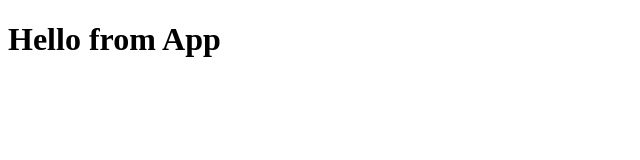
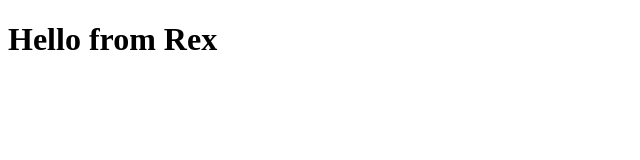
Before and after one commit to elpopes/w10d5, a React (Create React App) app in the folder art-museum/: page / in a window 1280 px wide. Shown: the top 160 px of the page, without its empty margins (0-640 px from the left). Built offline with nearby package versions, Linux system fonts and the light colour scheme.

Commit message:
Complete 7

```diff
--- a/art-museum/package.json
+++ b/art-museum/package.json
@@ -8,6 +8,7 @@
     "@testing-library/user-event": "^12.8.3",
     "react": "^18.2.0",
     "react-dom": "^18.2.0",
+    "react-router-dom": "^5.3.4",
     "react-scripts": "5.0.1"
   },
   "scripts": {
--- a/art-museum/src/App.js
+++ b/art-museum/src/App.js
@@ -1,7 +1,5 @@
 function App() {
-  return (
-    <h1>Hello from App</h1>
-  );
+  return <h1>Hello from Rex</h1>;
 }
 
 export default App;
--- /dev/null
+++ b/art-museum/src/Root.js
@@ -0,0 +1,10 @@
+import App from "./App";
+import { BrowserRouter } from "react-router-dom/cjs/react-router-dom.min";
+
+export function Root() {
+  return (
+    <BrowserRouter>
+      <App />
+    </BrowserRouter>
+  );
+}
--- a/art-museum/src/index.js
+++ b/art-museum/src/index.js
@@ -1,11 +1,12 @@
-import React from 'react';
-import ReactDOM from 'react-dom';
-import './index.css';
-import App from './App';
+import React from "react";
+import ReactDOM from "react-dom";
+import "./index.css";
+// import { BrowserRouter } from "react-router-dom/cjs/react-router-dom.min";
+import { Root } from "./Root";
 
 ReactDOM.render(
   <React.StrictMode>
-    <App />
+    <Root />
   </React.StrictMode>,
-  document.getElementById('root')
+  document.getElementById("root")
 );
```
Also changed, not shown: 1 other file (tests, documents, lock files or other folders).
